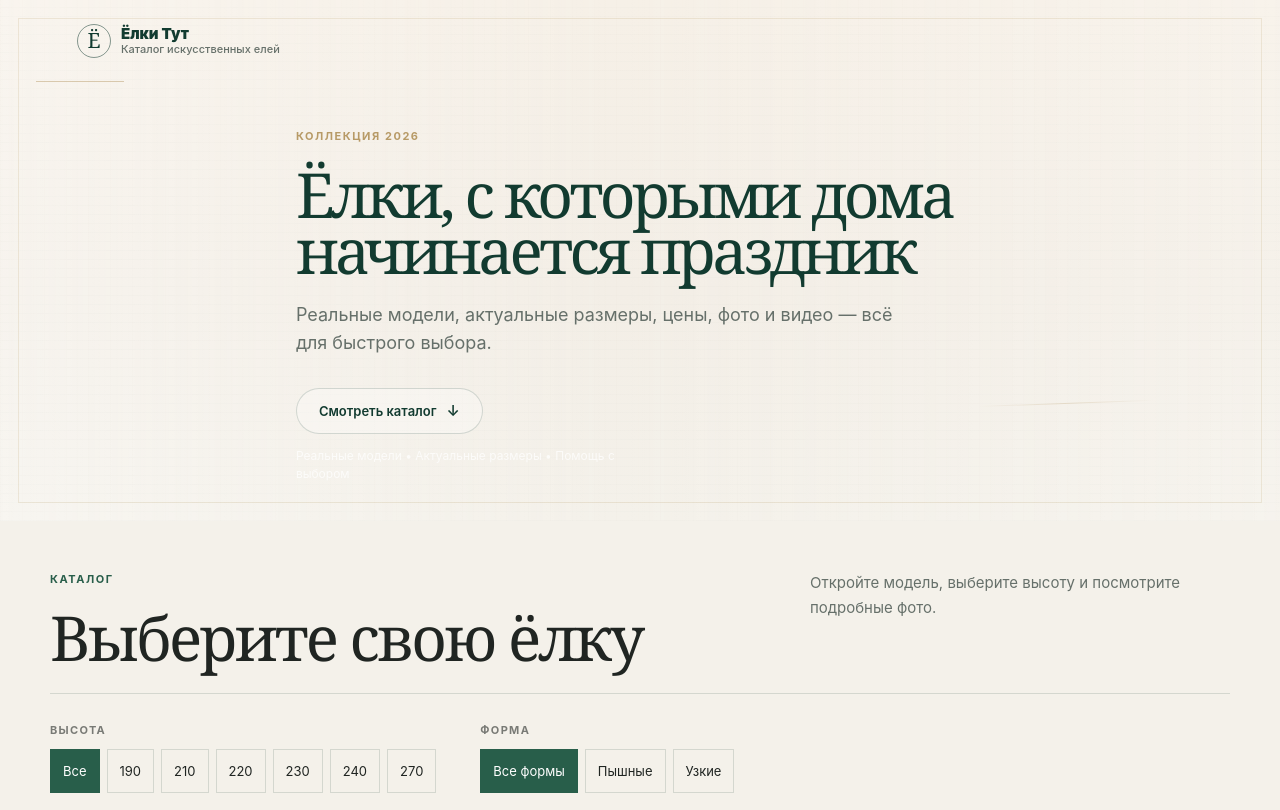
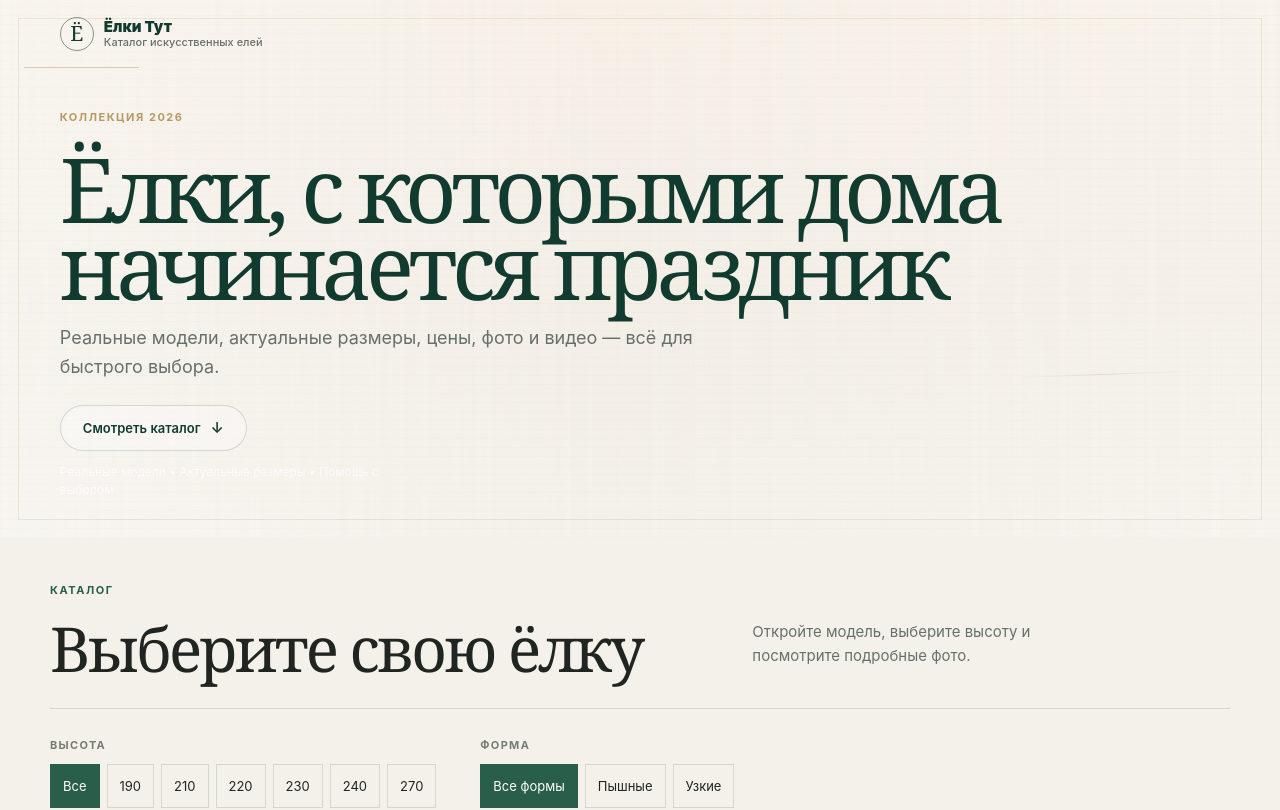
Before and after one commit to moyfor/avito-elki-catalog-2026, a Next.js app: page / in a window 1280 px wide. Shown: the top 810 px of the page. Built offline with nearby package versions, Linux system fonts and the light colour scheme.

Commit message:
Rework desktop cover composition

```diff
--- a/app/globals.css
+++ b/app/globals.css
@@ -271,19 +271,22 @@ dd { margin: 0; text-align: right; font-weight: 700; }
 .catalog-intro { max-width: 420px; }
 
 @media (min-width: 1024px) {
-  .hero-content { --hero-axis: clamp(36px, 3.2vw, 54px); width: min(100% - 72px, 1280px); }
-  .topbar { min-height: 82px; padding-left: var(--hero-axis); }
-  .topbar::after { width: 88px; }
-  .hero-stage { min-height: 0; max-width: none; margin: 0; padding: 46px 0 38px; }
-  .hero-copy { width: min(100%, 980px); min-height: 0; max-width: 980px; margin: 0; padding: 0 0 0 var(--hero-axis); grid-template-rows: auto auto auto auto; }
-  .hero .eyebrow { margin-bottom: 22px; }
-  .hero h1 { max-width: 11.6em; margin-bottom: 22px; font-size: clamp(62px, 4.85vw, 92px); line-height: .9; letter-spacing: -.058em; }
-  .hero-text { max-width: 620px; font-size: 18px; line-height: 1.58; }
-  .hero-actions { gap: 13px; margin-top: 30px; }
+  .hero-content { --hero-axis: clamp(28px, 2.8vw, 44px); width: min(100% - 48px, 1400px); }
+  .topbar { min-height: 68px; padding-left: var(--hero-axis); }
+  .topbar::after { width: clamp(92px, 9vw, 132px); }
+  .hero-stage { display: grid; grid-template-columns: repeat(12, minmax(0, 1fr)); column-gap: 24px; min-height: 0; max-width: none; margin: 0; padding: clamp(28px, 3.2vw, 44px) 0 clamp(28px, 3vw, 40px); align-items: start; }
+  .hero-copy { display: block; grid-column: 1 / -1; width: auto; min-height: 0; max-width: none; margin: 0; padding: 0 clamp(18px, 4vw, 64px) 0 var(--hero-axis); }
+  .hero .eyebrow { margin-bottom: clamp(18px, 2vw, 24px); }
+  .hero h1 { max-width: 100%; margin-bottom: 20px; font-size: clamp(78px, 7vw, 132px); line-height: .86; letter-spacing: -.062em; }
+  .hero-text { max-width: 650px; font-size: 18px; line-height: 1.58; }
+  .hero-actions { gap: 12px; margin-top: 24px; }
   .hero .primary-button { min-height: 46px; padding: 12px 22px; }
-  .hero-trust { max-width: 500px; font-size: 12px; line-height: 1.52; }
-  .ornament-line.one { right: clamp(56px, 7vw, 118px); bottom: 26%; width: 176px; opacity: .52; }
-  .catalog-section { padding-top: 50px; }
+  .hero-trust { max-width: 560px; font-size: 12px; line-height: 1.52; }
+  .ornament-line.one { right: clamp(32px, 5vw, 88px); bottom: 34%; width: clamp(170px, 14vw, 240px); opacity: .5; }
+  .catalog-section { padding-top: 44px; }
+  .catalog-heading { display: grid; grid-template-columns: repeat(12, minmax(0, 1fr)); column-gap: 24px; row-gap: 18px; align-items: end; padding-bottom: 30px; }
+  .catalog-heading > div { grid-column: 1 / 8; }
+  .catalog-intro { grid-column: 8 / 12; max-width: 360px; justify-self: start; align-self: end; margin-bottom: 9px; }
 }
 
 @media (max-width: 820px) {
--- a/index.html
+++ b/index.html
@@ -342,19 +342,22 @@
       .catalog-intro { max-width: 420px; }
 
       @media (min-width: 1024px) {
-        .hero .shell { --hero-axis: clamp(36px, 3.2vw, 54px); width: min(100% - 72px, 1280px); }
-        .topbar { min-height: 82px; padding-left: var(--hero-axis); }
-        .topbar::after { width: 88px; }
-        .hero-stage { min-height: 0; max-width: none; margin: 0; padding: 46px 0 38px; }
-        .hero-copy { width: min(100%, 980px); min-height: 0; max-width: 980px; margin: 0; padding: 0 0 0 var(--hero-axis); grid-template-rows: auto auto auto auto; }
-        .hero .eyebrow { margin-bottom: 22px; }
-        .hero h1 { max-width: 11.6em; margin-bottom: 22px; font-size: clamp(62px, 4.85vw, 92px); line-height: .9; letter-spacing: -.058em; }
-        .hero-copy > p:not(.eyebrow) { max-width: 620px; font-size: 18px; line-height: 1.58; }
-        .hero-actions { gap: 13px; margin-top: 30px; }
+        .hero .shell { --hero-axis: clamp(28px, 2.8vw, 44px); width: min(100% - 48px, 1400px); }
+        .topbar { min-height: 68px; padding-left: var(--hero-axis); }
+        .topbar::after { width: clamp(92px, 9vw, 132px); }
+        .hero-stage { display: grid; grid-template-columns: repeat(12, minmax(0, 1fr)); column-gap: 24px; min-height: 0; max-width: none; margin: 0; padding: clamp(28px, 3.2vw, 44px) 0 clamp(28px, 3vw, 40px); align-items: start; }
+        .hero-copy { display: block; grid-column: 1 / -1; width: auto; min-height: 0; max-width: none; margin: 0; padding: 0 clamp(18px, 4vw, 64px) 0 var(--hero-axis); }
+        .hero .eyebrow { margin-bottom: clamp(18px, 2vw, 24px); }
+        .hero h1 { max-width: 100%; margin-bottom: 20px; font-size: clamp(78px, 7vw, 132px); line-height: .86; letter-spacing: -.062em; }
+        .hero-copy > p:not(.eyebrow) { max-width: 650px; font-size: 18px; line-height: 1.58; }
+        .hero-actions { gap: 12px; margin-top: 24px; }
         .hero .primary { min-height: 46px; padding: 12px 22px; }
-        .hero-trust { max-width: 500px; font-size: 12px; line-height: 1.52; }
-        .ornament-line.one { right: clamp(56px, 7vw, 118px); bottom: 26%; width: 176px; opacity: .52; }
-        .catalog { padding-top: 50px; }
+        .hero-trust { max-width: 560px; font-size: 12px; line-height: 1.52; }
+        .ornament-line.one { right: clamp(32px, 5vw, 88px); bottom: 34%; width: clamp(170px, 14vw, 240px); opacity: .5; }
+        .catalog { padding-top: 44px; }
+        .catalog-head { display: grid; grid-template-columns: repeat(12, minmax(0, 1fr)); column-gap: 24px; row-gap: 18px; align-items: end; padding-bottom: 30px; }
+        .catalog-head > div { grid-column: 1 / 8; }
+        .catalog-intro { grid-column: 8 / 12; max-width: 360px; justify-self: start; align-self: end; margin-bottom: 9px; }
       }
 
       @media (max-width: 820px) {
```
